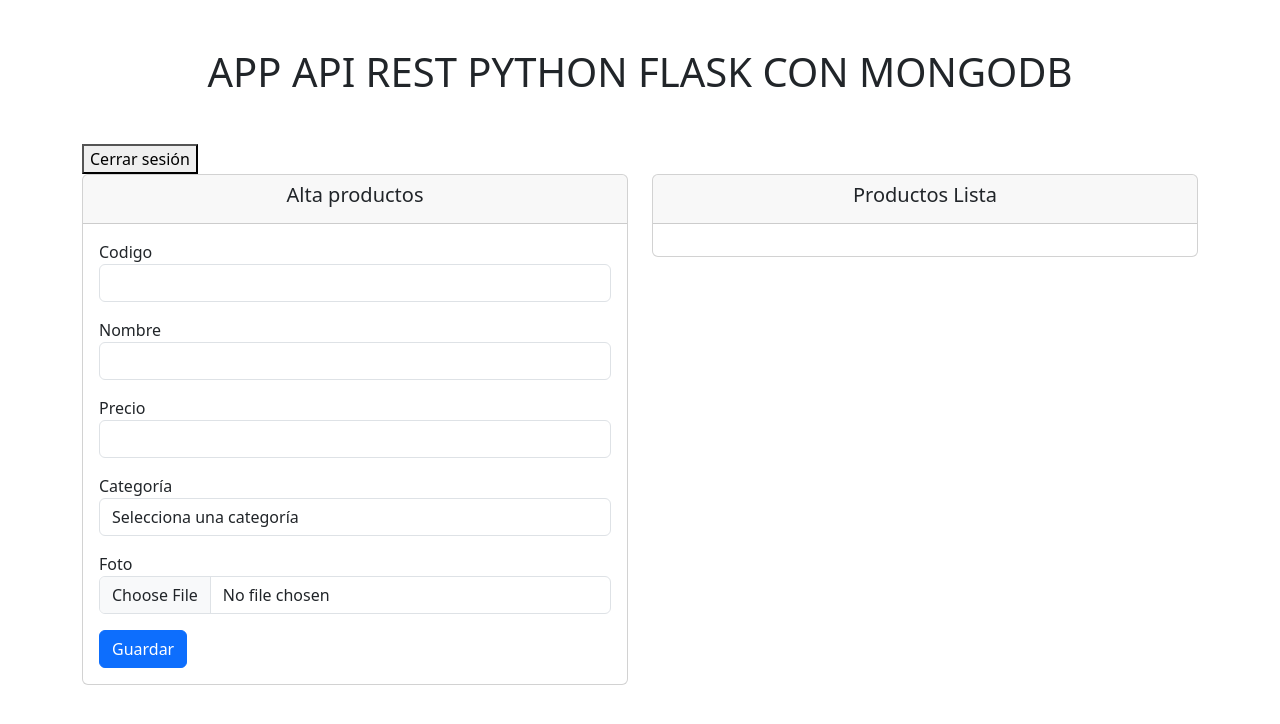
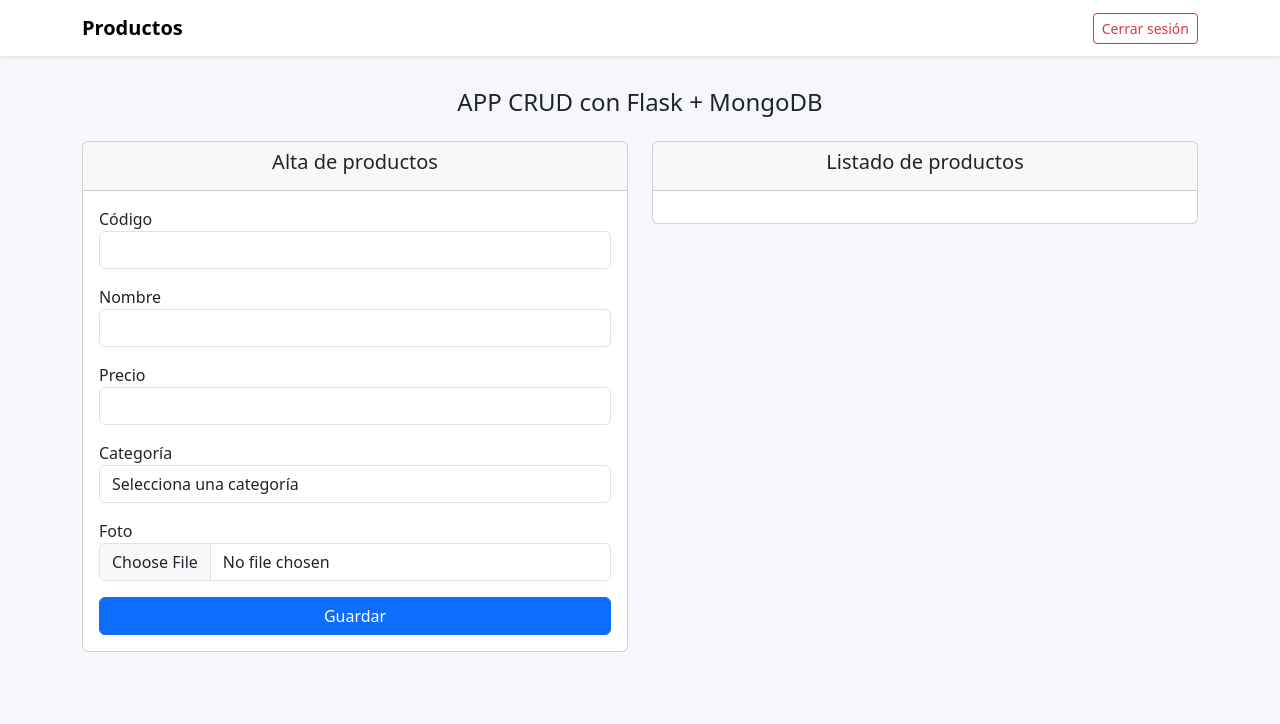
Before and after one commit to Dstevengmz/Crud-Python-Flask-MongoDB, a Flask app: page / in a window 1280 px wide. Shown: the top 724 px of the page. Run offline with Flask 3, Linux system fonts and the light colour scheme; the visitor is signed in with stand-in values (Sample User, id 1); data that the repository does not hold is empty; some libraries are stand-ins or nearby versions.

Commit message:
Mejoras en el diseño del crud e implementacion de registro de usuarios desde opcion en login

```diff
--- a/app.py
+++ b/app.py
@@ -33,6 +33,30 @@ def login():
             flash('Credenciales incorrectas')
             return redirect(url_for('login'))
     return render_template('login.html')
+
+
+# Registro de usuarios
+@app.route('/register', methods=['GET', 'POST'])
+def register():
+    if request.method == 'POST':
+        correo = request.form['correo']
+        clave = request.form['clave']
+        confirmar = request.form.get('confirmar')
+
+        if clave != confirmar:
+            flash('Las contraseñas no coinciden', 'danger')
+            return redirect(url_for('register'))
+
+        usuarios = db['usuarios']
+        if usuarios.find_one({'correo': correo}):
+            flash('El correo ya está registrado', 'warning')
+            return redirect(url_for('register'))
+
+        usuarios.insert_one({'correo': correo, 'clave': clave})
+        flash('Registro exitoso. Ahora puedes iniciar sesión.', 'success')
+        return redirect(url_for('login'))
+
+    return render_template('register.html')
 
 
 #Cerrar Sesion
--- a/static/js/index.js
+++ b/static/js/index.js
@@ -18,8 +18,8 @@ function confirmarGuardar() {
   });
 }
 
-function confirmarEliminar(codigo) {
-  event.preventDefault();
+function confirmarEliminar(e, codigo) {
+  if (e && e.preventDefault) e.preventDefault();
   Swal.fire({
     title: "¿Estás seguro?",
     text: "Esta seguro de eliminar el producto",
--- a/templates/index.html
+++ b/templates/index.html
@@ -11,19 +11,24 @@
     <meta name="viewport" content="width=device-width, initial-scale=1.0" />
     <title>Crud MongoDB Flask Python</title>
   </head>
-  <body>
-    <div class="container">
-      <h1 class="text-center mt-5 mb-5">
-        APP API REST PYTHON FLASK CON MONGODB
-      </h1>
-      <form action="{{ url_for('logout') }}" method="get">
-        <button type="submit">Cerrar sesión</button>
-    </form>
+  <body style="background:#f5f7fb;">
+    <nav class="navbar navbar-expand-lg navbar-light bg-white shadow-sm">
+      <div class="container">
+        <a class="navbar-brand fw-semibold" href="#">Productos</a>
+        <div class="ms-auto">
+          <form class="d-inline" action="{{ url_for('logout') }}" method="get">
+            <button class="btn btn-outline-danger btn-sm" type="submit">Cerrar sesión</button>
+          </form>
+        </div>
+      </div>
+    </nav>
+    <div class="container py-4">
+      <h1 class="h4 text-center mt-2 mb-4">APP CRUD con Flask + MongoDB</h1>
       <div class="row">
         <div class="col-md-6 mb-3">
           <div class="card">
             <div class="card-header">
-              <h5 class="text-center">Alta productos</h5>
+              <h5 class="text-center">Alta de productos</h5>
             </div>
             <div class="card-body">
               <form
@@ -32,7 +37,7 @@
                 method="POST"
                 enctype="multipart/form-data"
               >
-                <label>Codigo</label>
+                <label>Código</label>
                 <input type="text" class="form-control mb-3" name="codigo" />
                 <label>Nombre</label>
                 <input type="text" class="form-control mb-3" name="nombre" />
@@ -49,7 +54,7 @@
                     </select>
                 <label>Foto</label>
                 <input type="file" class="form-control mb-3" name="foto" />
-                <button class="btn btn-primary" type="button"  onclick="confirmarGuardar()">Guardar</button>
+                <button class="btn btn-primary w-100" type="button"  onclick="confirmarGuardar()">Guardar</button>
                   </form>
             </div>
           </div>
@@ -57,7 +62,7 @@
         <div class="col-md-6">
           <div class="card">
             <div class="card-header">
-              <h5 class="text-center">Productos Lista</h5>
+              <h5 class="text-center">Listado de productos</h5>
             </div>
             <div class="card-body">
               <ul class="list-group">
@@ -67,7 +72,7 @@
                     <li class="list-group-item">
                       <form  id="form-editar-{{ producto.codigo }}" action="/editar/{{ producto.codigo }}" method="POST" enctype="multipart/form-data">
                           <input type="hidden" name="foto_actual" value="{{ producto.foto }}" />
-                          <label>Codigo</label>
+                          <label>Código</label>
                           <input type="text" class="form-control mb-2" value="{{ producto.codigo }}" name="codigo" required />
                           <label>Nombre</label>
                           <input type="text" class="form-control mb-2" value="{{ producto.nombre }}" name="nombre"  required />
@@ -84,10 +89,11 @@
                               </select>
                           <label>Foto (actual: {{ producto.foto }})</label>
                           <input type="file" class="form-control mb-2" name="foto" required />
-                          <button class="btn btn-primary btn-sm" type="button" onclick="confirmarEditar('{{ producto.codigo }}')">Editar</button>
+                          <div class="d-flex gap-2">
+                            <button class="btn btn-primary btn-sm" type="button" onclick="confirmarEditar('{{ producto.codigo }}')">Guardar cambios</button>
+                            <a href="{{ url_for('eliminar', producto_codigo=producto.codigo) }}"  class="btn btn-outline-danger btn-sm" onclick="confirmarEliminar(event, '{{ producto.codigo }}')">Eliminar</a>
+                          </div>
                         </form>
-                      <a href="{{ url_for('eliminar', producto_codigo=producto.codigo) }}"  class="btn btn-danger-sm" onclick="confirmarEliminar('{{ producto.codigo }}')">Eliminar
-                        </a>
                     </li>
                   </div>
                   {% endfor %}
@@ -104,7 +110,6 @@
       crossorigin="anonymous"
     ></script>
     <script src="https://cdn.jsdelivr.net/npm/sweetalert2@11"></script>
-    <script src="../static/js/index.js"></script>
     <script src="{{ url_for('static', filename='js/index.js') }}"></script>
 
   </body>
```
Also changed, not shown: templates/login.html (+33 -10 lines), templates/register.html (added, +54 -0 lines).
